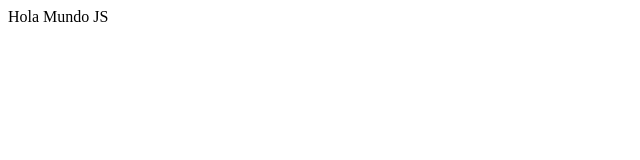
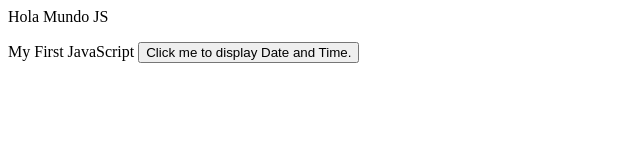
Before and after one commit to Jospercin/DWEC-18-19-JS-JLPC, a plain HTML site: page Hola Mundo JS/index.html in a window 1280 px wide. Shown: the whole page, without its empty margins (0-640 px from the left). Drawn offline with Linux system fonts and the light colour scheme.

Commit message:
Prueba button

```diff
--- a/Hola Mundo JS/index.html
+++ b/Hola Mundo JS/index.html
@@ -6,6 +6,16 @@
 
 <body>
     <p>Hola Mundo JS</p>
+
+
+    <article>My First JavaScript</h2>
+
+<button type="button"
+onclick="document.getElementById('demo').innerHTML = Date()">
+Click me to display Date and Time.</button>
+
+<p id="demo"></p>
+
 </body>
 
 
```
